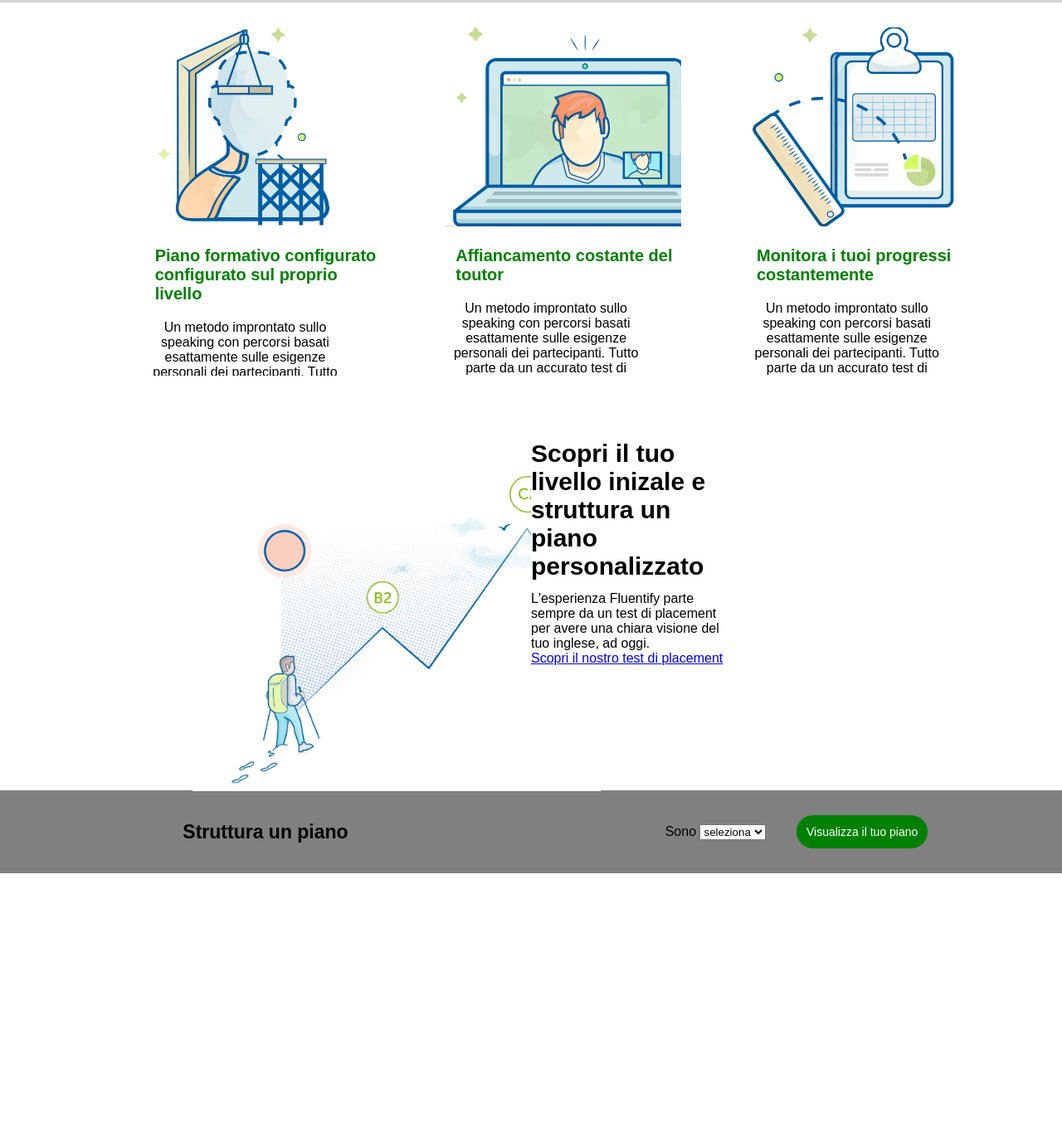
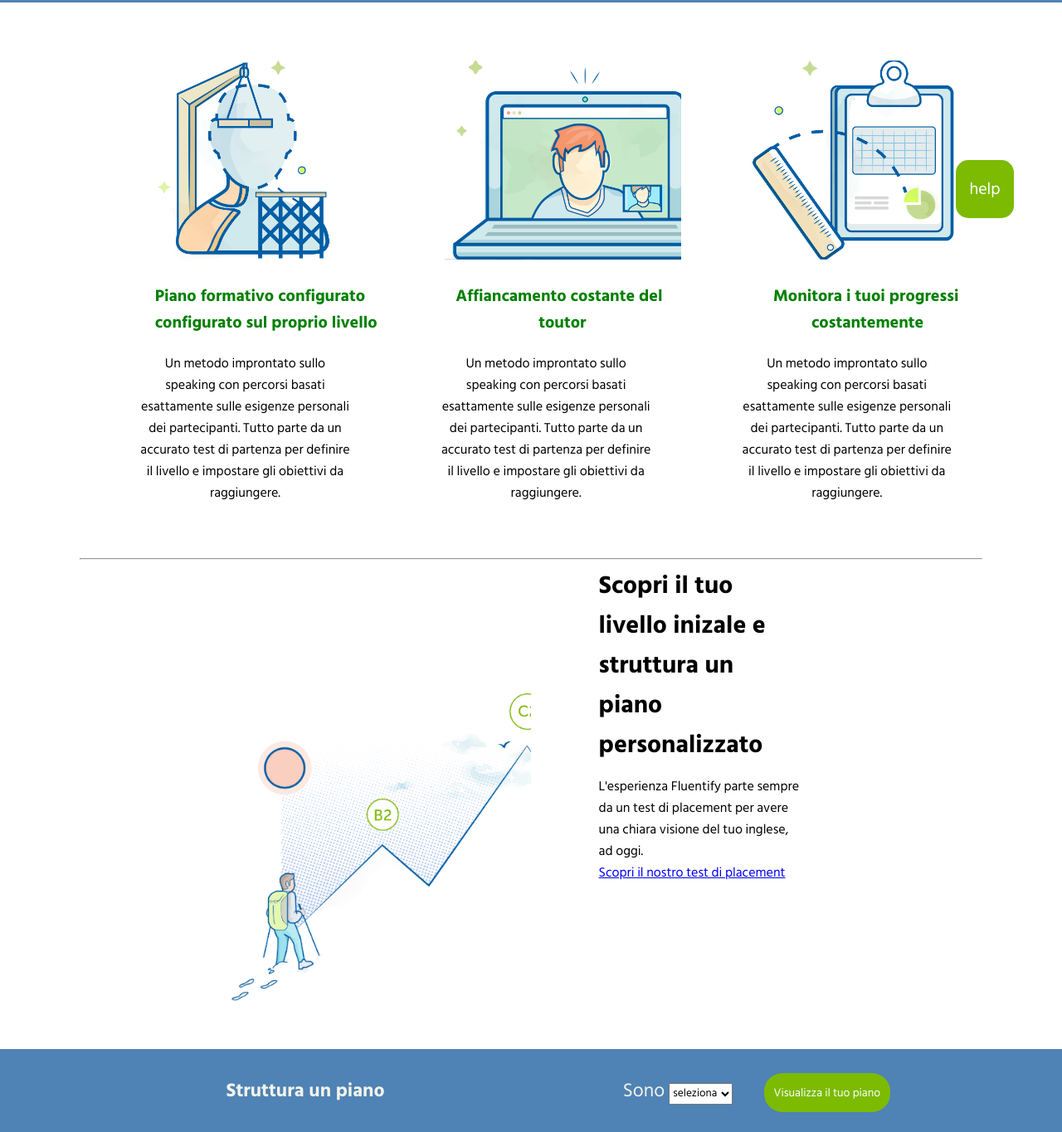
Before and after one commit to Maykl99/htmlcss-fluentify, a plain HTML site: page index.html in a window 1280 px wide. Shown: the part 527-1892 px from the top of the page at 83% size. Before the commit the page ends 1580 px from the top, so only its background shows below. Drawn offline with Linux system fonts and the light colour scheme.

Commit message:
html/css

```diff
--- a/css/style.css
+++ b/css/style.css
@@ -2,14 +2,8 @@
     margin: 0;
     padding: 0;
     box-sizing: border-box;
-    font-family: Arial, Helvetica, sans-serif;
+    font-family: 'Hind Siliguri', sans-serif;
 }
-
-/* background-color: rgb(191, 191, 101) */
-/* .contenitore_generale{
-    max-width: 80%;
-    margin: 20px auto;
-} */
 
 .clearfix::after{
     content: '';
@@ -17,7 +11,48 @@
     clear: both;
 }
 
-.container{
+/* Alcune proprietà si ripetono, il codice non è pulitissimo, ma dopo ore di codice questo è il massimo che la mia mente riesce ad elaborare xd */
+
+                        /* '''''Eventi'''' se così si possono chiamare  */
+
+li:hover{
+    border-bottom: 2px solid green;
+    border-left: 2px solid green;
+    border-right: 2px solid green;
+}
+
+button:hover{
+    background-color: tomato;
+}
+
+section span:hover{
+    color: tomato;
+}
+
+a:active {
+    color: red;
+  }
+
+.help:hover{
+    background-color: tomato;
+}
+
+h4:hover{
+    color: #7CBB02;
+    cursor: pointer;
+}
+
+a:visited{
+    text-decoration: none;
+    color: green;
+}
+
+
+                        /* FINE 'Eventi' */
+
+
+
+.container{   /* Contenitore generale nell'HTML viene ripetuto per TRE volte */
     max-width: 85%;
     margin:  auto;
     height: 100%;
@@ -41,15 +76,19 @@ header{
     display: inline-block;
 }
 
+li,button,section span{
+    cursor: pointer;
+}
+
 li{
     display: inline-block;
     padding: 7px;
     text-transform: uppercase;
     color: white;
+    font-weight: 700;
 }
 
 li:last-child{
-    color: red;
     margin-left: 42px;
 }
 .logo img{
@@ -59,15 +98,17 @@ li:last-child{
 }
 
 section span{
-    border: 1px solid;
+    border: 1.5px solid;
     padding: 12px 25px;
     border-radius: 5px;
     margin-left: 10px;
+    text-transform: uppercase;
+    color: white;
 }
 
 section button{
     color: white;
-    background: green;
+    background: #7CBB02;
     border: 0;
     padding: 13px 20px;
     border-radius: 9px;
@@ -80,15 +121,18 @@ section h1{
     margin-bottom: 12px;
     margin-top: 30px;
     margin-left: 26px;
-    font-size: 30px;
+    font-size: 32px;
 }
 
 #sotto{
     margin-left: 28px;
 }
 
+hr{
+    margin-top: 80px;
+}
 
-/* == Inizio Main ======= */
+/* ================== Inizio MAIN ================*/
 
 
 main{
@@ -98,7 +142,7 @@ main{
 
 .presentazione{
     height: 100px;
-    background-color: #D3D3D3;
+    background-color: #4F82B5;
     text-align: center;
     line-height: calc(30px / 1);
     padding-top: 20px;
@@ -107,9 +151,16 @@ main{
 .presentazione div:first-child{
     font-weight: bold;
     font-size: 23px;
+    color: #F1F4EA;
 }
+
 .presentazione div:last-child{
-    color: gray;
+    color: #F1F4EA;
+}
+
+.row.clearfix{
+    height: 550px;
+    margin-top: 40px;
 }
 
 .row .col_first{
@@ -145,6 +196,20 @@ main{
     font-weight: bold;
 }
 
+
+
+#modifica1{
+    padding-left: 100px;
+}
+
+#modifica2{
+    padding-left: 20px
+}
+
+#modifica3{
+    padding-left: 66px
+}
+
 .omino{
     width: 50%;
     height: 500px;
@@ -171,7 +236,8 @@ main{
 .col_second div{
     width: 45%;
     position: absolute;
-    bottom: 50px
+    bottom: 50px;
+    left: 15%;
 }
 
 .col_second div h3{
@@ -179,9 +245,19 @@ main{
     padding-bottom: 13px;
 }
 
+/* ================== Inizio FOOTER ================*/
+
 footer{
     height: 100px;
-    background-color: gray;
+    background-color: #4F82B5;;
+}
+
+h4{
+    color: #F1F4EA;
+}
+
+select{
+    cursor: pointer;
 }
 
 footer div:first-child{
@@ -201,10 +277,38 @@ footer div:last-child{
 
 footer button{
     color: white;
-    background: green;
+    background: #7CBB02;
     border: 0;
     padding: 12px 12px;
     border-radius: 22px;
     font-size: 14px;
     margin-left: 32px;
 }
+
+div>span{
+    color: #F1F4EA;
+}
+
+.help{
+    position: fixed;
+    bottom: 10px;
+    left: 90%;
+    background-color: #7CBB02;
+    width: 70px;
+    text-align: center;
+    height: 70px;
+    line-height: 70px;
+    border-radius: 15px;
+}
+
+.help a{
+    text-decoration: none;
+    color: white;
+    font-size: 20px;
+}
+
+.container_footer{
+    height: 100%;
+    width: 85% !important;
+    margin-left: 7.5%;
+}
--- a/index.html
+++ b/index.html
@@ -4,6 +4,7 @@
     <meta charset="UTF-8">
     <meta name="viewport" content="width=device-width, initial-scale=1.0">
     <!-- Google font -->
+    <link href="https://fonts.googleapis.com/css2?family=Hind+Siliguri:wght@300;400;700&display=swap" rel="stylesheet">
     <!-- link fontawesome-->
     <link rel="stylesheet" href="https://use.fontawesome.com/releases/v5.0.7/css/all.css">
     <!-- My CSS -->
@@ -11,11 +12,10 @@
     <title>Document</title>
 </head>
 <body>
+        <header>
+            <div class="container"> <!-- Contenitore impostato a 80% del viewport -->
+            <div class="background_image">
 
-    <!-- LAVORO INCOMPLETO!! -->
-        <header>
-            <div class="container">
-            <div class="background_image">
                 <section>
                     <div class="logo">
                         <img src="logo/logo.png">
@@ -30,74 +30,86 @@
                     <span>Login</span>
                     <button>Struttura un piano</button>
                 </section>
+
                 <section>
                     <h1>Scegli l'inglese studiato<br> per i professionisti</h1>
                     <button id="sotto">Struttura un piano</button>
                 </section>
+
             </div>
-        </div>
+        </div> <!--Chiusura container -->
         </header>
+
         <main>
-
             <div class="presentazione">
                 <div>Le scuole di lingua tradizionali non sono efficaci</div>
                 <div>Solo un corso incentrato sulla fluency può portare ad una soluzione definitiva concreta</div>
             </div>
-            <div class="container">
 
-            <div class="row clearfix">
+            <div class="container"><!-- Contenitore impostato a 80% del viewport -->
+
+            <div class="row clearfix"><!-- Primo contenitore clearfix-->
+
                 <div class="col_first">
                     <img src="img/icon1.png" alt="">
                     <div>Piano formativo configurato</div>
                     <div>configurato sul proprio livello</div>
                     <p>Un metodo improntato sullo speaking con percorsi basati esattamente sulle esigenze personali dei partecipanti. Tutto parte da un accurato test di partenza per definire il livello e impostare gli obiettivi da raggiungere.</p>
                 </div>
+
                 <div class="col_first">
                     <img id="secondo_img" src="img/icon3.png" alt="">
                     <div>Affiancamento costante del</div>
-                    <div>toutor</div>
-                    <p>Un metodo improntato sullo speaking con percorsi basati esattamente sulle esigenze personali dei partecipanti. Tutto parte da un accurato test di partenza per definire il livello e impostare gli obiettivi da raggiungere.</p>
-                </div>
-                <div class="col_first">
-                    <img id="terzo_img" src="img/icon2.png" alt="">
-                    <div>Monitora i tuoi progressi</div>
-                    <div>costantemente</div>
+                    <div id="modifica1">toutor</div>
                     <p>Un metodo improntato sullo speaking con percorsi basati esattamente sulle esigenze personali dei partecipanti. Tutto parte da un accurato test di partenza per definire il livello e impostare gli obiettivi da raggiungere.</p>
                 </div>
 
+                <div class="col_first">
+                    <img id="terzo_img" src="img/icon2.png" alt="">
+                    <div id="modifica2">Monitora i tuoi progressi</div>
+                    <div id="modifica3">costantemente</div>
+                    <p>Un metodo improntato sullo speaking con percorsi basati esattamente sulle esigenze personali dei partecipanti. Tutto parte da un accurato test di partenza per definire il livello e impostare gli obiettivi da raggiungere.</p>
+                </div>
 
             </div>
-            <div class="row second clearfix">
+
+            <hr>
+
+            <div class="row second clearfix"> <!-- Secondo contenitore clearfix-->
+
                 <div class="omino">
                     <img src="img/omino.png" alt="">
                 </div>
+
                 <div class="col_second">
                     <div>
                         <h3>Scopri il tuo livello inizale e struttura un piano personalizzato</h3>
                         <p>L'esperienza Fluentify parte sempre da un test di placement per avere una chiara visione del tuo inglese, ad oggi.</p>
                         <a href="#">Scopri il nostro test di placement</a>
                     </div>
+                </div>
 
             </div>
-            </div>
-        </div>
+        </div><!--Chiusura container -->
+    </main>
 
-
-
-        </main>
         <footer>
+            <div class="container_footer">
                 <div>
                     <h4>Struttura un piano</h4>
                 </div>
 
                 <div>
-                Sono
+                    <span>Sono </span>
                     <select name="scelta">
                         <option value="opt1">seleziona</option>
                         <option value="opt2">Opzione2</option>
                     </select>
                     <button>Visualizza il tuo piano</button>
                 </div>
+        </div>
         </footer>
+
+        <div class="help"><a href="https://www.boolean.careers/faq" target="_blanck" title="Aiuto_Boolean">help</a></div><!-- Oggetto fixato meglio metterlo da solo :/ -->
 </body>
 </html>
```
Lines whose indentation alone changed are shown as unchanged.
